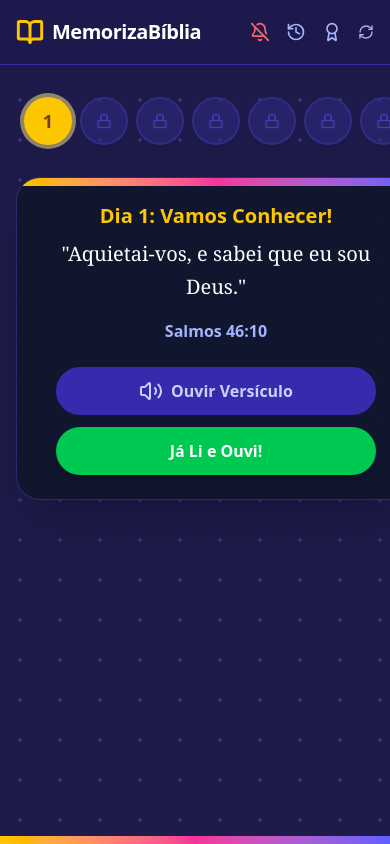
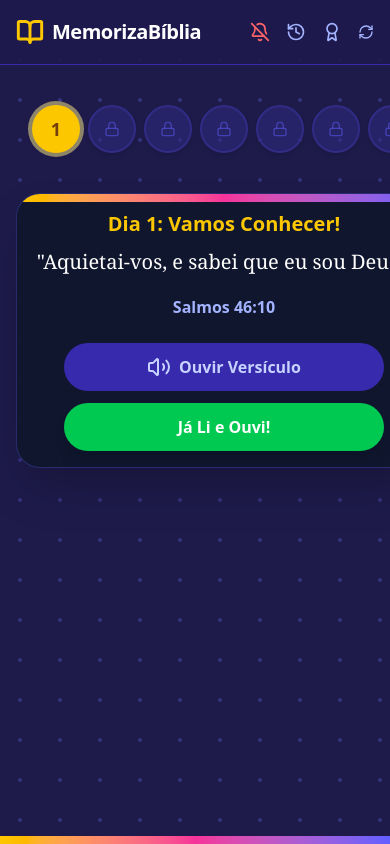
Before and after one commit to ivancmc/memoriza_biblia, a React (Vite) app: page / in a window 390 px wide. Built offline with nearby package versions, Linux system fonts and the light colour scheme; no server answers; the database is empty.

Commit message:
ajuste de largura

```diff
--- a/src/App.tsx
+++ b/src/App.tsx
@@ -132,12 +132,12 @@ function App() {
             <p className="text-indigo-300 font-medium animate-pulse">Viajando pelo universo bíblico...</p>
           </div>
         ) : (
-          <div className="flex flex-col h-full">
+          <div className="flex flex-col h-full w-full">
             <div className="flex-none pt-2 pb-4 z-10">
               <DayNavigator />
             </div>
 
-            <div className="flex-1 flex items-start justify-center">
+            <div className="flex-1 flex items-start justify-center w-full">
               <VerseCard onNewVerse={loadNewVerse} />
             </div>
           </div>
--- a/src/components/DayNavigator.tsx
+++ b/src/components/DayNavigator.tsx
@@ -7,7 +7,7 @@ const DayNavigator: React.FC = () => {
   const { currentDay, completedDays, setCurrentDay } = useStore();
 
   return (
-    <div className="flex justify-center gap-2 mb-2 overflow-x-auto p-2">
+    <div className="flex justify-start md:justify-center gap-2 mb-2 overflow-x-auto p-4 w-full no-scrollbar">
       {[1, 2, 3, 4, 5, 6, 7].map((day) => {
         const isCompleted = completedDays.includes(day);
         const isCurrent = currentDay === day;
--- a/src/components/VerseCard.tsx
+++ b/src/components/VerseCard.tsx
@@ -121,7 +121,7 @@ const VerseCard: React.FC<VerseCardProps> = ({ onNewVerse }) => {
       initial={{ opacity: 0, y: 20 }}
       animate={{ opacity: 1, y: 0 }}
       exit={{ opacity: 0, y: -20 }}
-      className="bg-slate-900/90 backdrop-blur-sm border border-indigo-500/30 rounded-3xl shadow-2xl p-6 md:p-8 max-w-2xl mx-auto w-full relative overflow-hidden text-slate-100"
+      className="bg-slate-900/90 backdrop-blur-sm border border-indigo-500/30 rounded-3xl shadow-2xl p-4 md:p-8 max-w-2xl mx-auto w-full relative overflow-hidden text-slate-100"
     >
       <div className="absolute top-0 left-0 w-full h-2 bg-gradient-to-r from-yellow-400 via-pink-500 to-indigo-500 z-20" />
 
```
